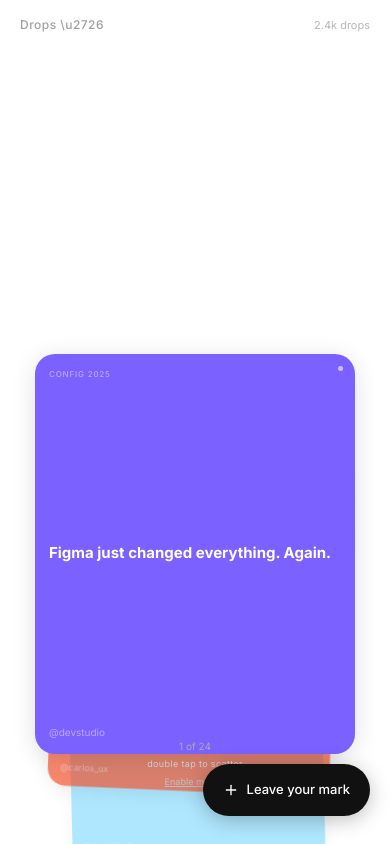
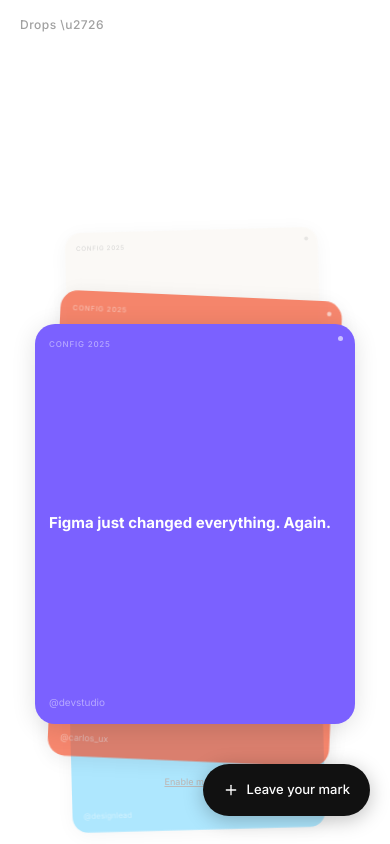
Before and after one commit to yosrend/DROPS, a React (Vite) app: page / in a window 390 px wide. Built offline with nearby package versions, Linux system fonts and the light colour scheme.

Commit message:
feat: infinite mobile scroll, cleaner UI

```diff
--- a/src/app/App.tsx
+++ b/src/app/App.tsx
@@ -977,7 +977,7 @@
   const getStyle = (i: number): React.CSSProperties => {
     const h = MOBILE_HEIGHTS[i];
     const baseX = (vp.w - CARD_W) / 2;
-    const baseY = (vp.h - h) / 2;
+    const baseY = (vp.h - h) / 2 - 30;
     const card = CARDS_DATA[i];
 
     const base: React.CSSProperties = {
@@ -997,7 +997,10 @@
     if (mode === "scatter") {
       const p = SCATTER_POS[i % SCATTER_POS.length];
       const cardScale = p.s * scatterScale;
-      const depthDelay = scattering ? (Math.abs(i - scrollPos) * 50 + "ms") : "0ms";
+      const totalCards = CARDS_DATA.length;
+      const copies = [i, i + totalCards, i - totalCards];
+      const closest = copies.reduce((a, b) => Math.abs(b - scrollPos) < Math.abs(a - scrollPos) ? b : a);
+      const depthDelay = scattering ? (Math.abs(closest - scrollPos) * 50 + "ms") : "0ms";
       return {
         ...base,
         left: scattering ? p.x : baseX,
@@ -1028,8 +1031,11 @@
       };
     }
 
-    // continuous scroll stack mode
-    const rel = i - scrollPos;
+    // continuous scroll stack mode (infinite wrap)
+    const total = CARDS_DATA.length;
+    const copies = [i, i + total, i - total];
+    const closest = copies.reduce((a, b) => Math.abs(b - scrollPos) < Math.abs(a - scrollPos) ? b : a);
+    const rel = closest - scrollPos;
     const dist = Math.abs(rel);
     const yOff = rel * CARD_PITCH;
 
@@ -1087,14 +1093,11 @@
     return { ...base, visibility: "hidden", opacity: 0, zIndex: 5, pointerEvents: "none" };
   };
 
-  const nearestCard = Math.round(scrollPos);
-  const clampedCard = ((nearestCard % CARDS_DATA.length) + CARDS_DATA.length) % CARDS_DATA.length;
-
   return (
     <div className="relative w-screen h-[100dvh] min-h-[100dvh] overflow-hidden bg-white select-none" style={{ fontFamily: "Inter,sans-serif" }}>
       <div className="absolute top-0 left-0 right-0 flex justify-between items-center px-5 pt-4 z-[200] pointer-events-none">
         <span style={{ fontSize: 12, fontWeight: 500, color: "rgba(17,17,17,0.4)", letterSpacing: ".04em" }}>Drops \u2726</span>
-        <span style={{ fontSize: 11, color: "rgba(17,17,17,0.3)" }}>2.4k drops</span>
+        <span style={{ fontSize: 11, color: "rgba(17,17,17,0.3)" }}></span>
       </div>
 
       <div
@@ -1120,20 +1123,6 @@
       </div>
 
       {mode === "stack" && (
-        <div className="absolute z-[100] pointer-events-none whitespace-nowrap"
-          style={{ bottom: 90, left: "50%", transform: "translateX(-50%)", fontSize: 10, color: "#aaa", fontFamily: "Inter,sans-serif" }}>
-          {clampedCard + 1} of {CARDS_DATA.length}
-        </div>
-      )}
-
-      {mode === "stack" && (
-        <div className="absolute z-[100] pointer-events-none whitespace-nowrap"
-          style={{ bottom: 74, left: "50%", transform: "translateX(-50%)", fontSize: 9, color: "#ccc", letterSpacing: ".04em", fontFamily: "Inter,sans-serif" }}>
-          double tap to scatter
-        </div>
-      )}
-
-      {mode === "stack" && gyro.supported && (
         <button
           onClick={(e) => { e.stopPropagation(); gyro.requestPermission(); }}
           className="absolute z-[100]"
```
